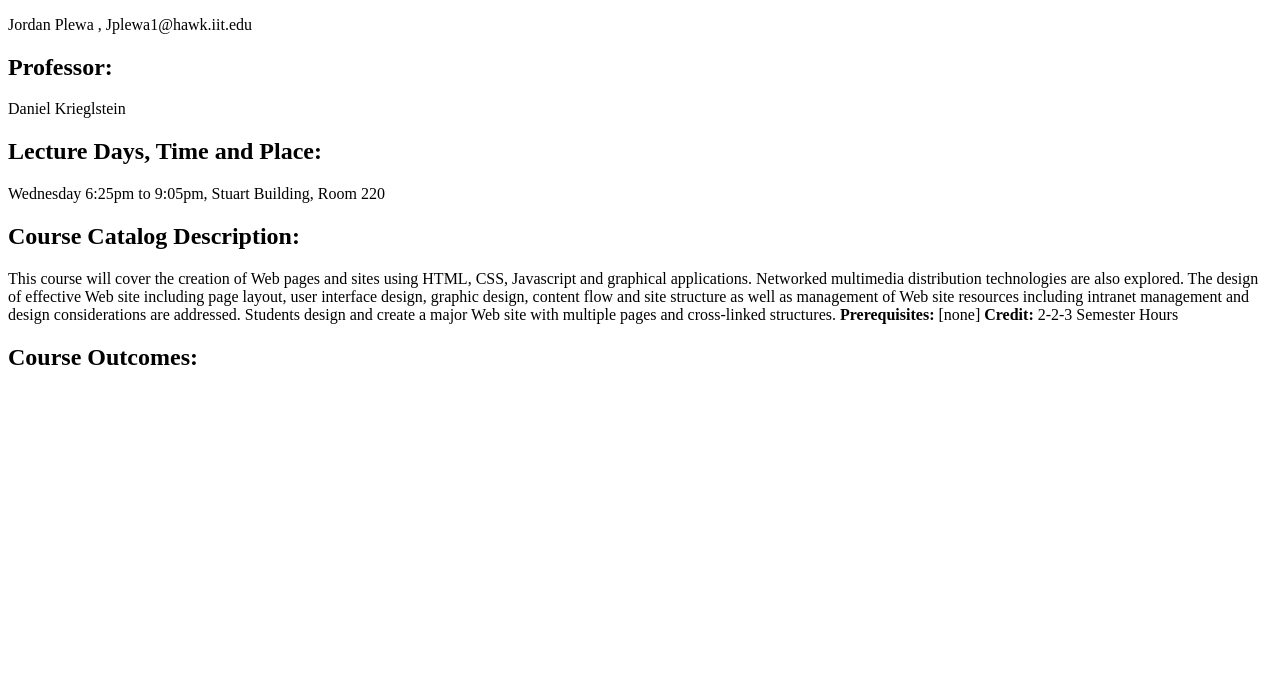
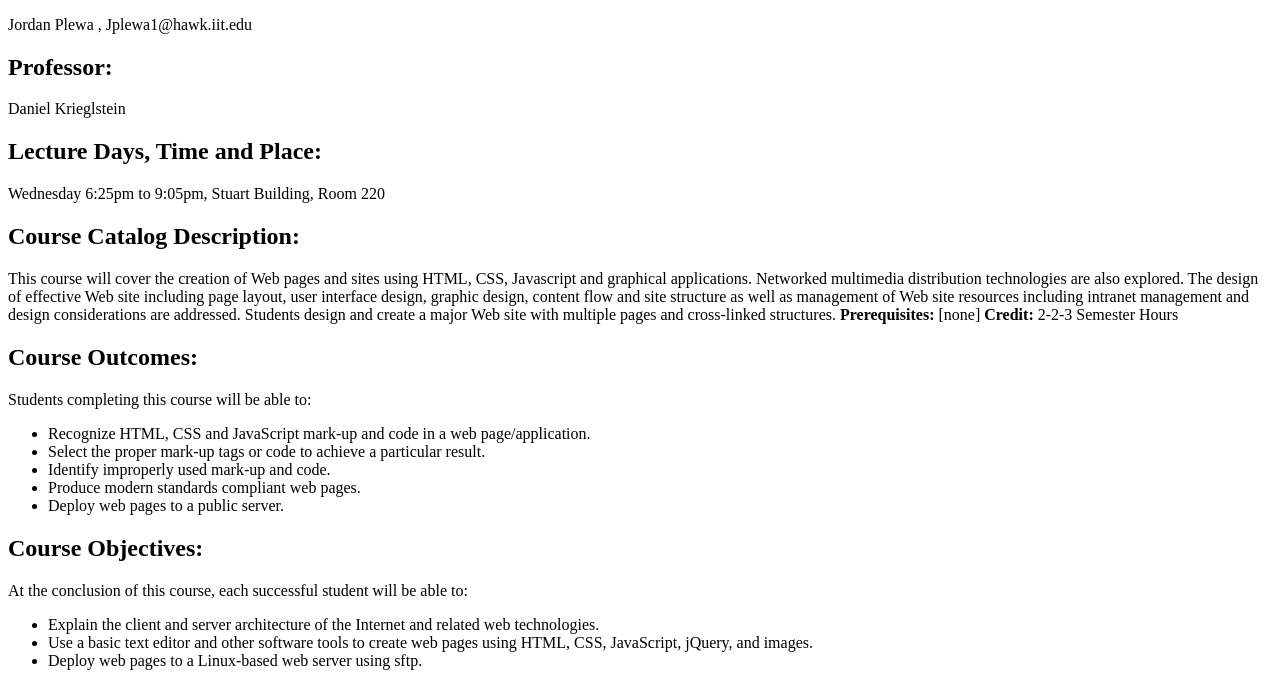
Before and after one commit to Jplewa1/Lab2, a plain HTML site: page index.html in a window 1280 px wide. Shown: the part 105-800 px from the top of the page. Drawn offline with Linux system fonts and the light colour scheme.

Commit message:
Added unordered lists

```diff
--- a/index.html
+++ b/index.html
@@ -15,6 +15,20 @@
 	<h2>Course Catalog Description:</h2>
 	<p>This course will cover the creation of Web pages and sites using HTML, CSS, Javascript and graphical applications. Networked multimedia distribution technologies are also explored. The design of effective Web site including page layout, user interface design, graphic design, content flow and site structure as well as management of Web site resources including intranet management and design considerations are addressed. Students design and create a major Web site with multiple pages and cross-linked structures. <strong>Prerequisites:</strong> [none] <strong>Credit:</strong> 2-2-3 Semester Hours
 	<h2>Course Outcomes:</h2>
-
+	<p>Students completing this course will be able to: </p>
+	<ul>
+		<li>Recognize HTML, CSS and JavaScript mark-up and code in a web page/application.</li>
+		<li>Select the proper mark-up tags or code to achieve a particular result.</li>
+		<li>Identify improperly used mark-up and code.</li>
+		<li>Produce modern standards compliant web pages.</li>
+		<li>Deploy web pages to a public server.</li>
+	</ul>
+	<h2>Course Objectives:</h2>
+	<p>At the conclusion of this course, each successful student will be able to:</p>
+	<ul>
+		<li>Explain the client and server architecture of the Internet and related web technologies.</li>
+		<li>Use a basic text editor and other software tools to create web pages using HTML, CSS, JavaScript, jQuery, and images.</li>
+		<li>Deploy web pages to a Linux-based web server using sftp.</li>
+	</ul>
 </body>
 </html>
```
